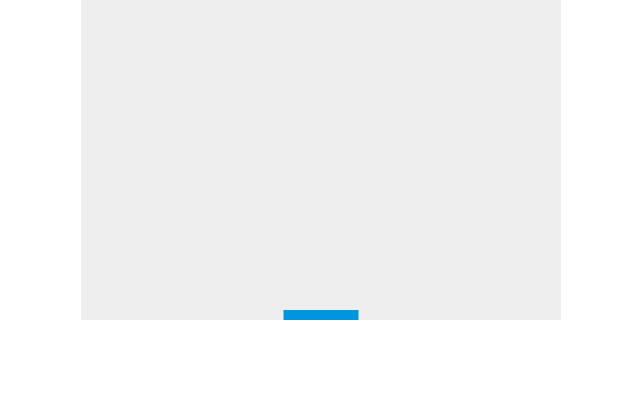
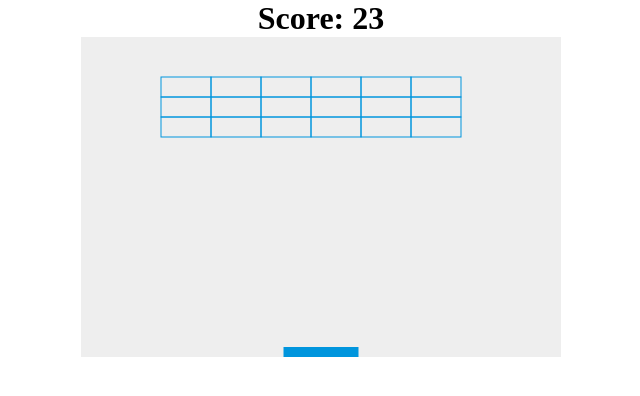
Before and after one commit to ntan1/multi-pong-html5, a plain HTML site: page index.html in a window 1280 px wide. Shown: the whole page, without its empty margins (319-959 px from the left). Drawn offline with Linux system fonts and the light colour scheme.

Commit message:
Added score and brick drawing

```diff
--- a/index.html
+++ b/index.html
@@ -3,6 +3,7 @@
 
 <head>
     <meta charset="utf-8" />
+    <meta name="viewport" content="width=device-width, initial-scale=1, shrink-to-fit=no">
     <title>gamu</title>
     <style>
     * {
@@ -15,10 +16,18 @@
         display: block;
         margin: 0 auto;
     }
+
+    .score {
+        text-align: center;
+        font-style: "Arial";
+        font-weight: bold;
+        font-size: 2em;
+    }
     </style>
 </head>
 
 <body>
+    <div class="score">Score: <span id="score">0</span></div>
     <canvas id="myCanvas" width="480" height="320"></canvas>
     <script src="main.js"></script>
 </body>
--- a/main.js
+++ b/main.js
@@ -7,11 +7,16 @@ var ctx = canvas.getContext("2d");
 //
 var paused = false;
 var pausePressed = false;
+var score = 0;
 
 // request last animation frame
 var set_fps = 60;
 var lastCalledTime;
 var fps;
+
+// controls
+var rightPressed = false;
+var leftPressed = false;
 
 // ball
 var x = canvas.width/2;
@@ -28,9 +33,26 @@ var paddleWidth = 75;
 var paddleX = (canvas.width-paddleWidth)/2;
 var paddleSpeedPerSecond = 300;
 
-// controls
-var rightPressed = false;
-var leftPressed = false;
+// bricks
+var brickRows = 3;
+var brickColumns = 6;
+var brickStartX = canvas.width/brickColumns;
+var brickX = brickStartX;
+var brickY = 40;
+var brickWidth = 50;
+var brickHeight = 20;
+var bricks = [];
+
+// set bricks
+for(var r=0; r<brickRows; r++) {
+    bricks[r] = [];
+    for(var c=0; c<brickColumns; c++) {
+        bricks[r][c] = {"x": brickX, "y": brickY};
+        brickX += brickWidth;
+    }
+    brickX = brickStartX;
+    brickY += brickHeight;
+}
 
 function drawBall() {
     ctx.beginPath();
@@ -48,11 +70,31 @@ function drawPaddle() {
     ctx.closePath();
 }
 
+function drawText(text, x, y, text_color) {
+    ctx.font = "30px Arial";
+    ctx.fillStyle = text_color;
+    ctx.textAlign = "center";
+    ctx.fillText(text, x, y);
+}
+
+function drawBricks() {
+    ctx.beginPath();
+    for(var row=0; row<bricks.length; row++) {
+        for(var col=0; col<bricks[0].length; col++) {
+            // console.log("r:" + row + " c:" + col + " x: "+ bricks[row][col].x + " y: "+ bricks[row][col].y);
+            ctx.strokeStyle = "#0095DD";
+            ctx.strokeRect(bricks[row][col].x, bricks[row][col].y, brickWidth, brickHeight);
+        }
+    }
+    ctx.closePath();
+}
+
 function draw() {
     if(!paused) {
         ctx.clearRect(0, 0, canvas.width, canvas.height);
         drawBall();
         drawPaddle();
+        drawBricks();
 
         dx = ballSpeedPerSecondX * delta;
         dy = ballSpeedPerSecondY * delta;
@@ -65,10 +107,11 @@ function draw() {
         if(y + dy < ballRadius) {
             dy = -dy;
             ballSpeedPerSecondY = -ballSpeedPerSecondY;
-        } else if(y + dy > canvas.height-ballRadius) { // game over detection
+        } else if(y + dy > canvas.height-ballRadius) { // paddle hit and game over detection
             if((x > paddleX) && (x < paddleX + paddleWidth)) {
                 dy = -dy;
                 ballSpeedPerSecondY = -ballSpeedPerSecondY;
+                score++;
             } else {
                 // alert("GAME OVER");
                 document.location.reload();
@@ -88,7 +131,9 @@ function draw() {
         requestAnimFrame();
     } else {
         lastCalledTime = Date.now();
+        drawText("GAME PAUSED", canvas.width/2, canvas.height/2, "red");
     }
+    document.getElementById('score').innerHTML = score;
 }
 
 function keyDownHandler(e) {
```
